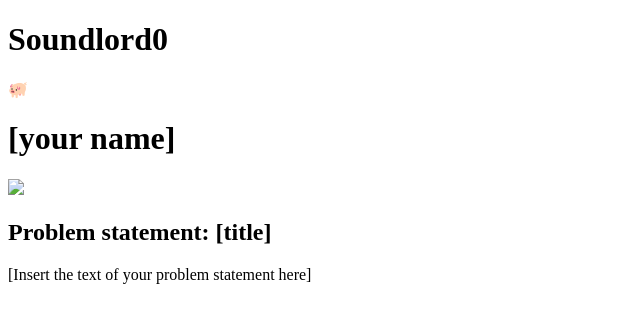
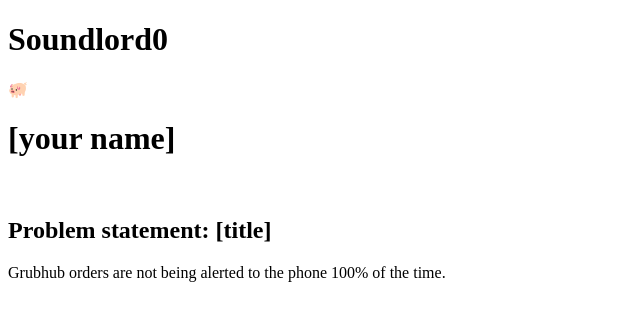
Before and after one commit to Soundlord0/Soundlord0.github.io, a plain HTML site: page index.html in a window 1280 px wide. Shown: the whole page, without its empty margins (0-640 px from the left). Drawn offline with Linux system fonts and the light colour scheme.

Commit message:
Update index.html

```diff
--- a/index.html
+++ b/index.html
@@ -8,11 +8,11 @@
     <p>🐖</p>
     <h1>[your name]</h1>
     <section class="assign">
-      <img src="images/problem-statement.jpg" />
+      <img src="" />
         <section class="assign-det">
           <h2>Problem statement: [title]</h2>
             <p>
-              [Insert the text of your problem statement here]
+              Grubhub orders are not being alerted to the phone 100% of the time.
             </p>
         </section>
      </section>
```
